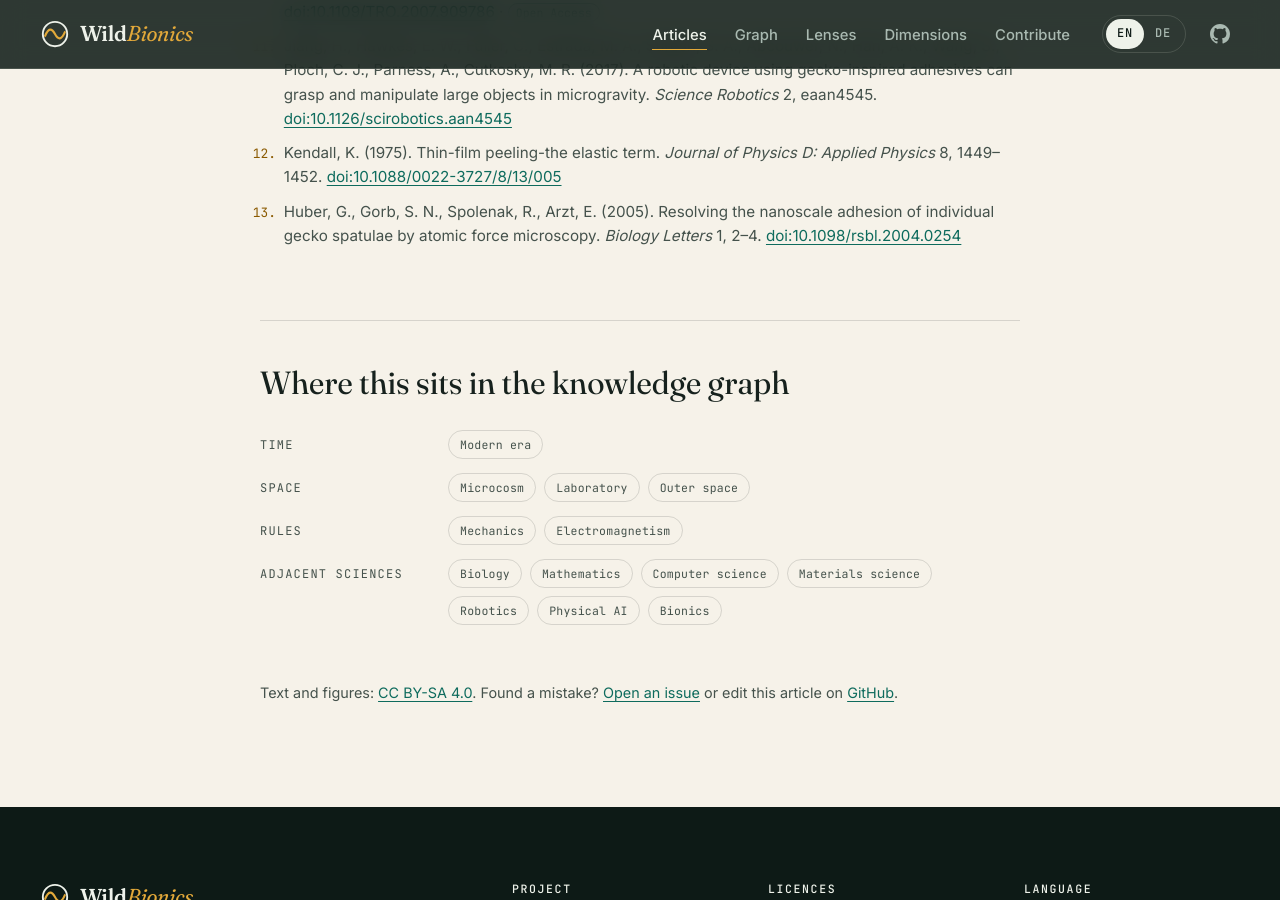
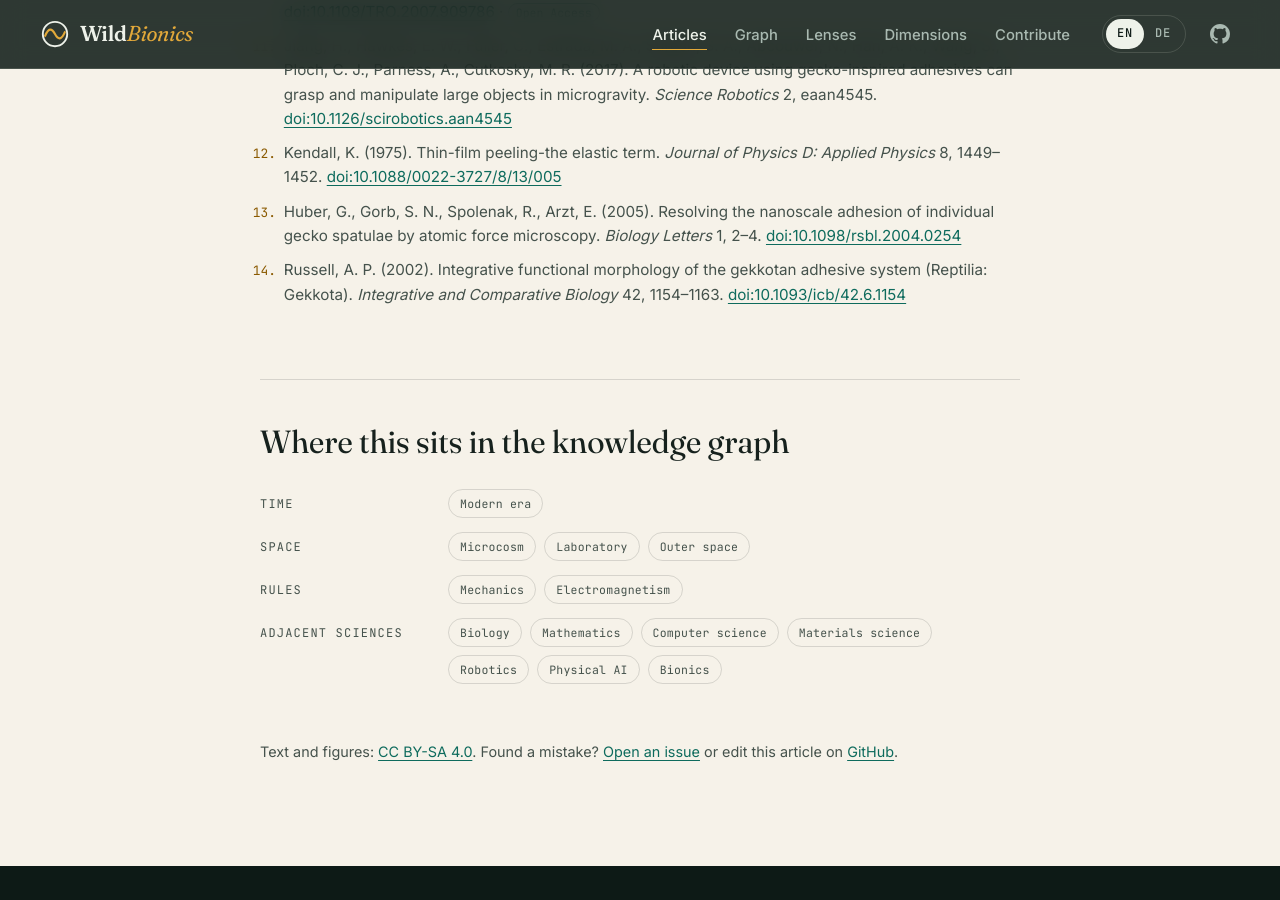
Before and after one commit to hstoecker/wildbionics, a Jekyll site: the page built from _articles/gecko-adhesion.en.md, in a window 1280 px wide and 900 px high, scrolled down 5291 px. Built offline with Jekyll 4.4.1, drawn with Linux system fonts in a browser that asks for light colours.

Commit message:
Gecko article: cite Russell 2002 for the subdigital toe pads
Suggested in the review of hstoecker/wildbionics#13: the figure
correction relied on Russell 2002, which was not in the sources.

Co-Authored-By: Claude Opus 5.5 <noreply@anthropic.com>
Claude-Session: https://claude.ai/code/session_01PEgCUqdNuQo3Rf5VVnReus

```diff
--- a/_articles/gecko-adhesion.en.md
+++ b/_articles/gecko-adhesion.en.md
@@ -148,12 +148,19 @@ sources:
     volume: 1
     pages: "2–4"
     doi: "10.1098/rsbl.2004.0254"
+  - authors: ["Russell, A. P."]
+    year: 2002
+    title: "Integrative functional morphology of the gekkotan adhesive system (Reptilia: Gekkota)"
+    journal: "Integrative and Comparative Biology"
+    volume: 42
+    pages: "1154–1163"
+    doi: "10.1093/icb/42.6.1154"
 status: published
 ---
 
 ## Running up glass without glue
 
-A gecko can race up a pane of glass and hang from the ceiling by one foot. It needs no glue, no suction cups and no claws for this. The secret lies on the underside of its toes: broad pads covered with thin plates, the **lamellae**. Under a microscope, each lamella turns out to be a dense forest of hair-like **setae**, each 30–130 µm long and only a tenth as thick as a human hair. Every seta branches into hundreds of flat tips, the **spatulae**, just 0.2–0.5 µm wide [1](#ref-1){:.cite}. A tokay gecko carries about a billion of them [4](#ref-4){:.cite}.
+A gecko can race up a pane of glass and hang from the ceiling by one foot. It needs no glue, no suction cups and no claws for this. The secret lies on the underside of its toes: broad pads covered with thin plates, the **lamellae** [14](#ref-14){:.cite}. Under a microscope, each lamella turns out to be a dense forest of hair-like **setae**, each 30–130 µm long and only a tenth as thick as a human hair. Every seta branches into hundreds of flat tips, the **spatulae**, just 0.2–0.5 µm wide [1](#ref-1){:.cite}. A tokay gecko carries about a billion of them [4](#ref-4){:.cite}.
 
 How these structures stick was debated for more than a century. Suction, glue-like secretions, interlocking with tiny bumps and water films were all proposed. In 2002, Kellar Autumn and colleagues tested the question directly: the toes of live tokay geckos stuck equally well to strongly water-repellent and strongly water-attracting surfaces, and so did a single isolated seta. This pointed to **van der Waals forces** – weak attractions between all molecules, independent of the surface chemistry [2](#ref-2){:.cite}. Later measurements on single spatulae showed that humidity adds a significant contribution at the nanoscale [4](#ref-4){:.cite}. Today, van der Waals forces are regarded as the main mechanism, with water films adding to it.
 
```
Also changed, not shown: _articles/gecko-adhesion.de.md (+8 -1 lines).
